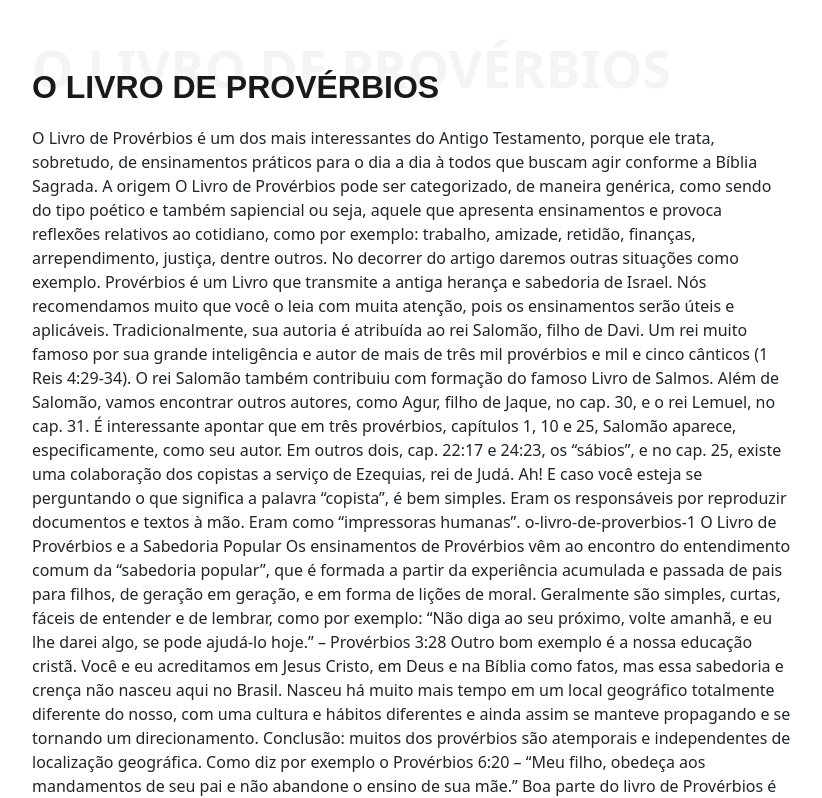
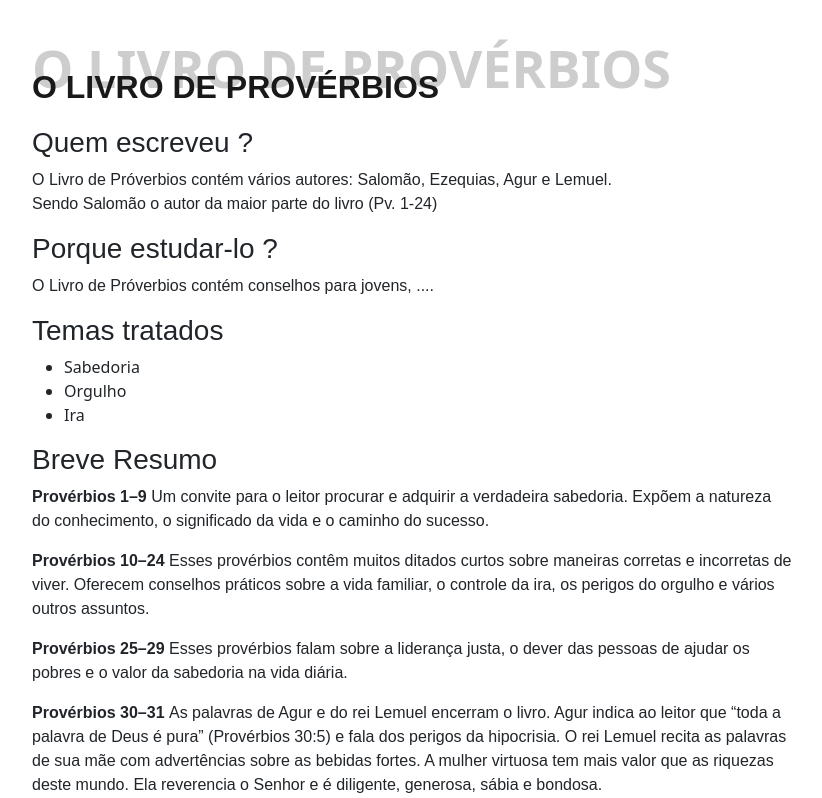
Before and after one commit to SuelanyBrito/Project-pv-frontend, an Angular app: page /home in a window 1280 px wide. Shown: the part 802-1600 px from the top of the page, without its empty margins (228-1050 px from the left). Built offline with nearby package versions, Linux system fonts and the light colour scheme.

Commit message:
change subjects treated in home

```diff
--- a/src/app/components/home/home.component.html
+++ b/src/app/components/home/home.component.html
@@ -16,98 +16,49 @@
   <section #content class="text-about-home">
     <span>O Livro de Provérbios</span>
     <h1 class="title-about">O Livro de Provérbios</h1>
+
+    <h3> Quem escreveu ? </h3>
     <p>
-      O Livro de Provérbios é um dos mais interessantes do Antigo Testamento, porque ele trata, sobretudo, de ensinamentos práticos para o dia a dia à todos que buscam agir conforme a Bíblia Sagrada.
-      A origem
-      O Livro de Provérbios pode ser categorizado, de maneira genérica, como sendo do tipo poético e também sapiencial ou seja, aquele que apresenta ensinamentos e provoca reflexões relativos ao cotidiano, como por exemplo: trabalho, amizade, retidão, finanças, arrependimento, justiça, dentre outros. No decorrer do artigo daremos outras situações como exemplo.
-      Provérbios é um Livro que transmite a antiga herança e sabedoria de Israel. Nós recomendamos muito que você o leia com muita atenção, pois os ensinamentos serão úteis e aplicáveis.
-      Tradicionalmente, sua autoria é atribuída ao rei Salomão, filho de Davi. Um rei muito famoso por sua grande inteligência e autor de mais de três mil provérbios e mil e cinco cânticos (1 Reis 4:29-34). O rei Salomão também contribuiu com formação do famoso Livro de Salmos.
-      Além de Salomão, vamos encontrar outros autores, como Agur, filho de Jaque, no cap. 30, e o rei Lemuel, no cap. 31.
-      É interessante apontar que em três provérbios, capítulos 1, 10 e 25, Salomão aparece, especificamente, como seu autor. Em outros dois, cap. 22:17 e 24:23, os “sábios”, e no cap. 25, existe uma colaboração dos copistas a serviço de Ezequias, rei de Judá.
-      Ah! E caso você esteja se perguntando o que significa a palavra “copista”, é bem simples. Eram os responsáveis por reproduzir documentos e textos à mão. Eram como “impressoras humanas”.
+      O Livro de Próverbios contém vários autores: Salomão, Ezequias, Agur e Lemuel. <br>
+      Sendo Salomão o autor da maior parte do livro (Pv. 1-24)
+    </p>
 
-      o-livro-de-proverbios-1
-      O Livro de Provérbios e a Sabedoria Popular
-      Os ensinamentos de Provérbios vêm ao encontro do entendimento comum da “sabedoria popular”, que é formada a partir da experiência acumulada e passada de pais para filhos, de geração em geração, e em forma de lições de moral. Geralmente são simples, curtas, fáceis de entender e de lembrar, como por exemplo: “Não diga ao seu próximo, volte amanhã, e eu lhe darei algo, se pode ajudá-lo hoje.” – Provérbios 3:28
+    <h3> Porque estudar-lo ? </h3>
+    <p>
+      O Livro de Próverbios contém conselhos para jovens, ....
+    </p>
 
-      Outro bom exemplo é a nossa educação cristã. Você e eu acreditamos em Jesus Cristo, em Deus e na Bíblia como fatos, mas essa sabedoria e crença não nasceu aqui no Brasil. Nasceu há muito mais tempo em um local geográfico totalmente diferente do nosso, com uma cultura e hábitos diferentes e ainda assim se manteve propagando e se tornando um direcionamento. Conclusão: muitos dos provérbios são atemporais e independentes de localização geográfica.
+    <h3> Temas tratados </h3>
+    <ul>
+      <li>Sabedoria</li>
+      <li>Orgulho</li>
+      <li>Ira</li>
+    </ul>
 
-      Como diz por exemplo o Provérbios 6:20 – “Meu filho, obedeça aos mandamentos de seu pai e não abandone o ensino de sua mãe.”
-
-      Boa parte do livro de Provérbios é assim. Possui recomendações duradouras e é por isso que até os tempos de hoje, qualquer cristão, independente do país em que vive, ao abrir um versículo de Provérbios, encontrará relações diretas e aplicáveis com seu cotidiano.
-
-      Veja outros versículos como exemplos:
-
-      “Quem age com bondade faz bem a sim mesmo” – Provérbios 11:17
-
-      “Cuida dos negócios da sua casa e não dê lugar à preguiça!” – Provérbios 31:27
-
-      o-livro-de-proverbios-2
-      Importância do Livro de Provérbios em nosso dia a dia
-      Como dito anteriormente, a sabedoria de Provérbios se baseia principalmente nas situações de nossas vidas. Situações que não necessariamente são provenientes dos ensinamentos das igrejas. Mas que certamente são aprovadas e mais que isso, constam nas escrituras sagradas.
-
-      A maior parte do livro foca em nossa própria existência, seja na esfera pessoal ou coletiva.
-
-      Veja abaixo outros temas de Provérbios:
-
-      Família;
-      Educação de uma forma geral;
-      O adultério;
-      O relacionamento entre pais e filhos;
-      A honra nos negócios;
-      Aspectos mais gerais em relação a moral e costumes, entre outros;
-      Entretanto, dizer que a religião ficou fora desse livro seria muito errado. No primeiro capítulo, versículo sete, lemos: “O temor do Senhor é o princípio do saber, mas os loucos desprezam a sabedoria e o ensino”
-
-      Isso significa que a única forma de sabedoria real que existe está numa vida sujeita a Deus.
-
-      Em outro momento nós temos “Em seu coração o homem planeja o seu caminho, mas o Senhor determina os seus passos” – Provérbios 16:9
-
-      7 conselhos do livro de Provérbios
-      E para finalizar nosso artigo, quero trazer 7 conselhos de sabedoria encontrados no livro de Provérbios!
-
-      1 – Sempre confie em Deus
-      “Confia no Senhor de todo o teu coração e não se apoie em seu próprio entendimento. Reconheça o Senhor em todos os seus caminhos, e Ele endireitará as tuas veredas” Provérbios 3:5-6
-
-      Seja sempre prudente em suas escolhas mas, acima de tudo, confia no Senhor teu Deus!
-
-      2 – Diga não a arrogância!
-      “Quando vem o orgulho, chega a desgraça, mas a sabedoria está com os humildes.“ Provérbios 11:2
-
-      Seja humilde. Jamais deixe a arrogância tomar conta de si. Os melhores conselhos pertencem aqueles que sabem o momento de falar e o momento de calar.
-
-      3 – O Livro de Provérbios pede por generosidade.
-      “O generoso prosperará; quem dá alívio aos outros, alívio receberá.” Provérbios 11:25
-
-      o-livro-de-proverbios-3
-      Busque ser generoso ou generosa com as pessoas ao seu redor. Mas faça de isso de coração, pois além de agradar a Deus, você será atendido no tempo certo.
-
-      4- Cuidado com o que sai da tua boca!
-      “O que guarda a boca conserva a sua alma, mas o que muito abre os lábios a si mesmo se arruína.” Provérbios 13:3
-
-      Esse versículo dispensa comentários. Seja alguém que vai trazer bons conselhos, pautados na prudência e sabedorias inspiradas por Deus.
-
-      5 – Ame o ensino.
-      “Quem zomba da instrução pagará por ela, mas aquele que respeita o mandamento será recompensado.” Provérbios 13:13
-
-      Ame aprender, tudo que for correto! Busque o conhecimento da Palavra. Evolua como pessoa, como cidadão, como membro de uma sociedade e claro, compartilhe seus conhecimentos.
-
-      6 – Não faça nada sem pensar antes.
-      “O inexperiente acredita em qualquer coisa, mas o homem prudente vê bem onde pisa.” Provérbios 14:15
-
-      Aqui o conselho é simples: não faça nada sem pensar antes. Não seja ingênuo, que acredita em tudo o que dizem. Seja atento, seja cauteloso e analise tudo com atenção.
-
-      7 – Se controle!
-      “Melhor é o homem paciente do que o guerreiro, mais vale controlar o seu espírito do que conquistar uma cidade.” Provérbios 16:32
-
-      o-livro-de-proverbios-4
-      Aqui a orientação é a paciência. Não seja explosivo ou impulsivo; se controle. Eu sei que é bem complicado manter o controle no mundo que vivemos hoje, mas respire fundo diante de uma situação conflitante. Conte até o número que for necessário. Tente se acalmar. Ore!
-
-      E por esse artigo, é isso. Não deixe de ver o compilado de versículos de Provérbios que criamos para você compartilhar!
-
-      Espero que tenha gostado de saber mais sobre esse maravilhoso livro da Bíblia e que seus ensinamentos o ajudem a se tornar uma pessoa cada vez melhor.
-
-      Leia-o e veja o quanto já pratica destes ensinamentos em sua vida! Acredito que já faça muito, mas é sempre bom estarmos alinhados às coisas de Deus.
-
-      Que Deus te abençoe, meu irmão e minha irmã em Cristo e até a próxima leitura! </p>
+    <h3> Breve Resumo </h3>
+    <p>
+      <strong>Provérbios 1–9 </strong>
+        Um convite para o leitor procurar e adquirir a verdadeira sabedoria.
+        Expõem a natureza do conhecimento, o significado da vida e o caminho do sucesso.
+    </p>
+    <p>
+      <strong>Provérbios 10–24 </strong>
+        Esses provérbios contêm muitos ditados curtos sobre maneiras corretas e incorretas de viver.
+        Oferecem conselhos práticos sobre a vida familiar, o controle da ira, os perigos do orgulho
+        e vários outros assuntos.
+    </p>
+    <p>
+      <strong>Provérbios 25–29 </strong>
+      Esses provérbios falam sobre a liderança justa, o dever das pessoas de ajudar os pobres
+      e o valor da sabedoria na vida diária.
+    </p>
+    <p>
+      <strong>Provérbios 30–31 </strong>
+        As palavras de Agur e do rei Lemuel encerram o livro.
+        Agur indica ao leitor que “toda a palavra de Deus é pura” (Provérbios 30:5) e fala dos perigos da hipocrisia.
+        O rei Lemuel recita as palavras de sua mãe com advertências sobre as bebidas fortes.
+        A mulher virtuosa tem mais valor que as riquezas deste mundo.
+        Ela reverencia o Senhor e é diligente, generosa, sábia e bondosa.
+    </p>
   </section>
 </div>
--- a/src/app/components/home/home.component.scss
+++ b/src/app/components/home/home.component.scss
@@ -34,7 +34,7 @@
     padding: 20px;
   }
 
-  h1, h2, h3, h4, h5, h6 {
+  h1, h2, h3, h4, h5, h6, p {
     font-family: "Raleway", sans-serif;
   }
 
@@ -70,7 +70,7 @@
 
   span{
     position: absolute;
-    color: #f4f4f4;
+    color: #cecdcd;
     z-index: 1;
     font-weight: 700;
     font-size: 52px;
```
